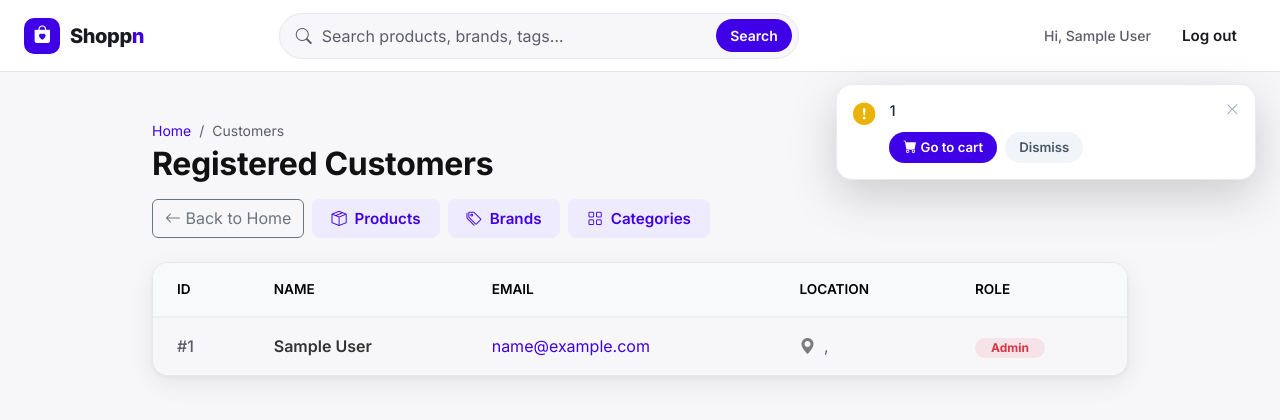
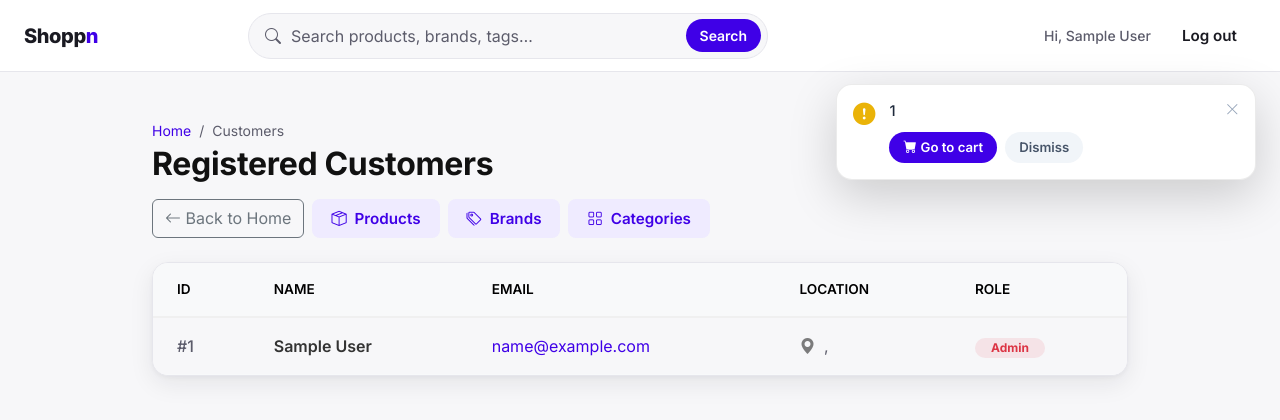
Before and after one commit to jeromeadedze/ecommlab-jeromeadedze, a PHP site: page /views/customers.php in a window 1280 px wide. Shown: the top 420 px of the page. Run offline with PHP 8.4, Linux system fonts and the light colour scheme; the visitor is signed in with stand-in values (Sample User, id 1); data that the repository does not hold is empty; a stand-in replaces the project's code that opens the database connection; some libraries are stand-ins or nearby versions.

Commit message:
refactor: remove brand mark icon  placeholder

```diff
--- a/views/layout/header.php
+++ b/views/layout/header.php
@@ -31,7 +31,6 @@ $totalPrice = $cartCtrl->getCartTotal($cartIp);
     <header class="custom-header">
         <!-- Logo -->
         <a href="<?php echo $ROOT_DIR; ?>/index.php" class="brand-logo" aria-label="Shoppn home">
-            <span class="brand-mark" aria-hidden="true"><i class="bi bi-bag-heart-fill"></i></span>
             <span class="brand-name">Shopp<span class="brand-accent">n</span></span>
         </a>
 
```
